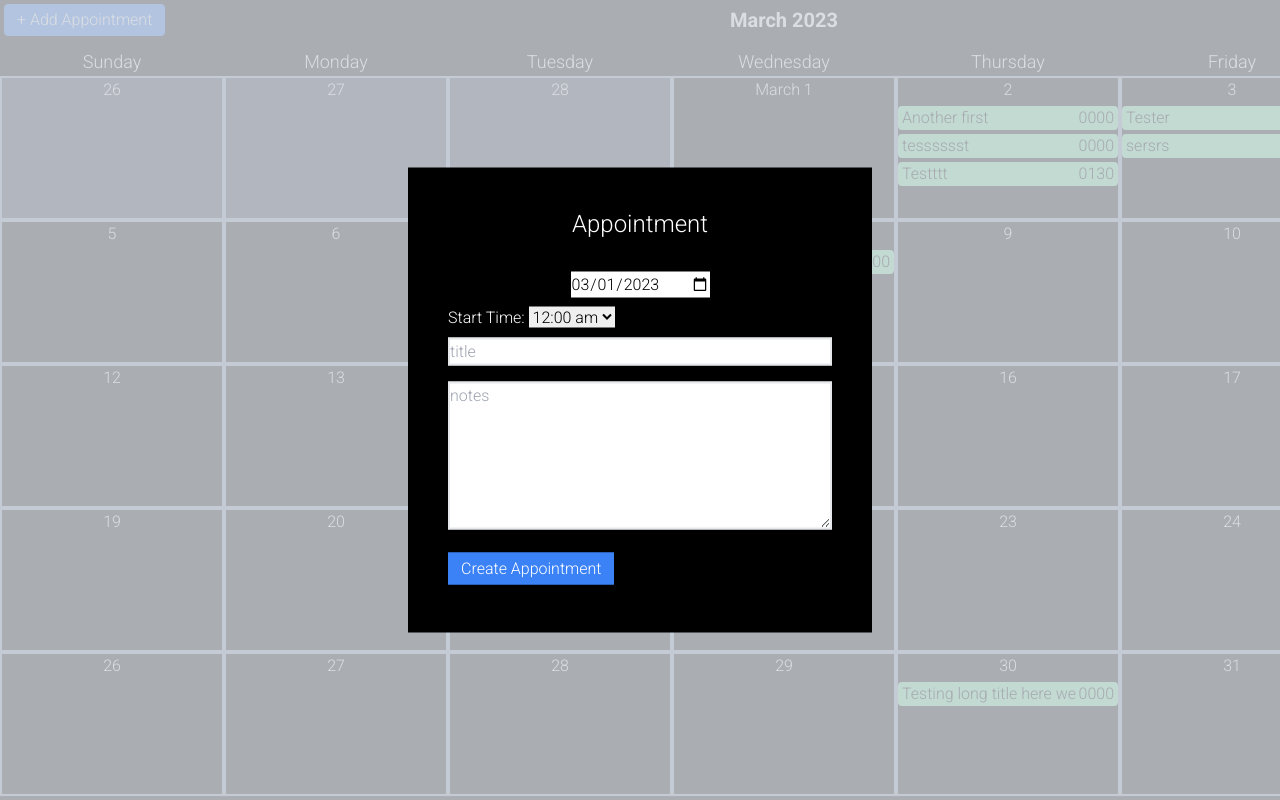
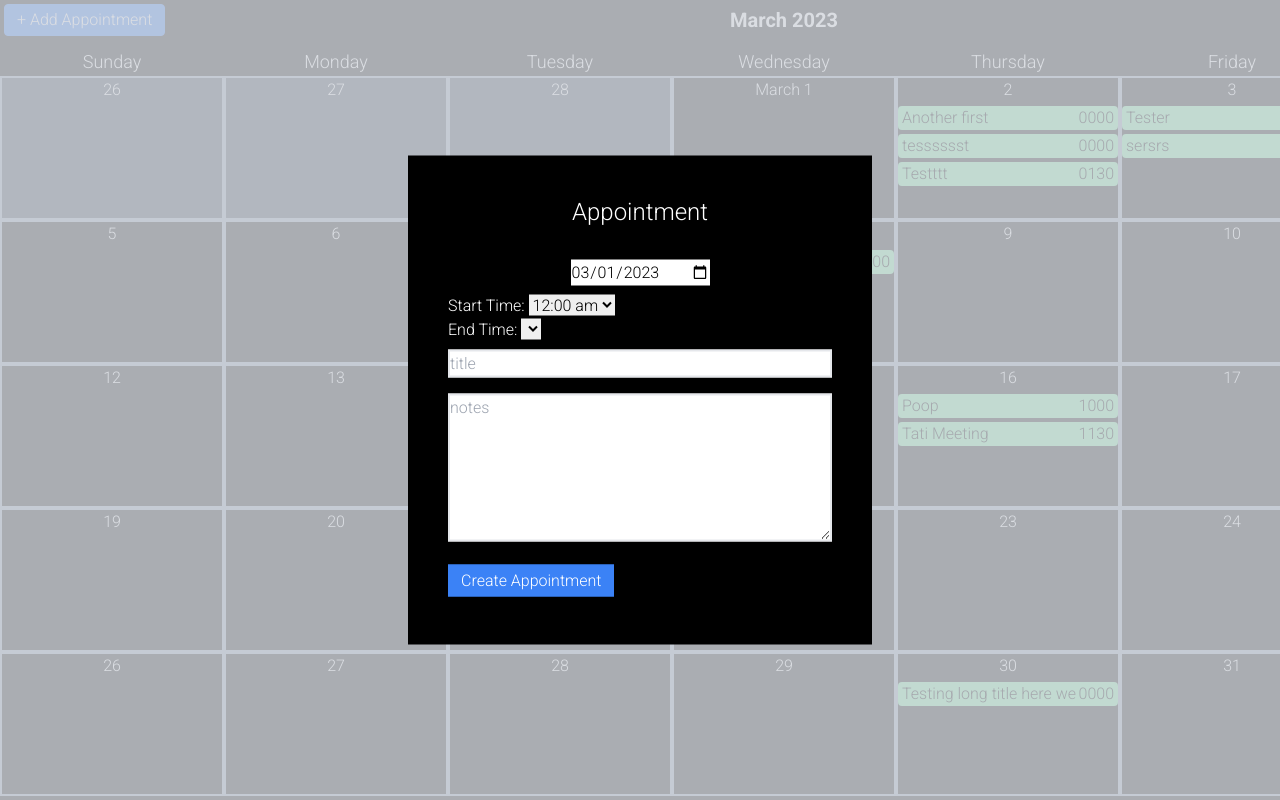
Before and after one commit to Pfirewire/react-calendar, a React (Create React App) app: page / in a window 1280 px wide. Both pictures are taken after a click on the button "+ Add Appointment". Shown: the top 800 px of the page. Built offline with nearby package versions, Linux system fonts and the light colour scheme; data requests are answered from the project's data file.

Commit message:
creating methods to populate select element with end times for appointment

```diff
--- a/db.json
+++ b/db.json
@@ -95,6 +95,22 @@
       "duration": 0,
       "notes": "End of Month test",
       "id": 24
+    },
+    {
+      "title": "Tati Meeting",
+      "date": "2023-03-15",
+      "start": "1130",
+      "duration": 0,
+      "notes": "At work",
+      "id": 25
+    },
+    {
+      "title": "Poop",
+      "date": "2023-03-15",
+      "start": "1000",
+      "duration": 0,
+      "notes": "er",
+      "id": 26
     }
   ]
 }
--- a/src/components/appointments/AppointmentFormTime.js
+++ b/src/components/appointments/AppointmentFormTime.js
@@ -32,12 +32,38 @@ function AppointmentFormTime({ form, handleChange }) {
         </option>
     });
 
+    const createEndTimes = () => {
+        let endHour = form.start.substring(0,2);
+        let endMinute = form.start.substring(2,4);
+        let endTimes = [];
+        for(let i = 0; i < 96; i++) {
+            endMinute += 15;
+            if(endMinute !== 60) {
+
+            }
+        }
+        console.log(endTimes);
+        return endTimes;
+    };
+
+    const renderedEndTimes = createEndTimes().map((endTime, index) => {
+
+    });
+
     return(
         <div>
-            <label className="text-white" htmlFor="start">Start Time: </label>
-            <select name="start" id="start" value={form.start} onChange={handleChange}>
-                {renderedStartTimes}
-            </select>
+            <div>
+                <label className="text-white" htmlFor="start">Start Time: </label>
+                <select name="start" id="start" value={form.start} onChange={handleChange}>
+                    {renderedStartTimes}
+                </select>
+            </div>
+            <div>
+                <label className="text-white" htmlFor="end">End Time: </label>
+                <select name="end" id="end" value={form.end} onChange={handleChange}>
+                    {renderedEndTimes}
+                </select>
+            </div>
         </div>
     );
 }
--- a/src/methods/appointmentMethods.js
+++ b/src/methods/appointmentMethods.js
@@ -1,15 +1,15 @@
 
 
-function filterAppointmentsToDay(data, selectedDate) {
-    return sortAppointments(data.filter(appointment => {
+function filterAppointmentsToDay(appointments, selectedDate) {
+    return sortAppointments(appointments.filter(appointment => {
         const appointmentDate = new Date(appointment.date);
         appointmentDate.setDate(appointmentDate.getDate() + 1);
         return dateMatches(selectedDate, appointmentDate)
     }));
 }
 
-function filterAppointmentsToWeek(data, selectedDate) {
-    return sortAppointments(data.filter(appointment => {
+function filterAppointmentsToWeek(appointments, selectedDate) {
+    return sortAppointments(appointments.filter(appointment => {
         let contains = false;
         let date = new Date(new Date(selectedDate.getFullYear(), selectedDate.getMonth(), selectedDate.getDate()).setDate(selectedDate.getDate() - selectedDate.getDay()));
         for(let i = 0; i < 7; i++) {
@@ -23,8 +23,8 @@ function filterAppointmentsToWeek(data, selectedDate) {
     }));
 }
 
-function filterAppointmentsToMonth(data, selectedDate) {
-    return sortAppointments(data.filter(appointment => {
+function filterAppointmentsToMonth(appointments, selectedDate) {
+    return sortAppointments(appointments.filter(appointment => {
         return appointment.date.includes(`${selectedDate.getFullYear()}-${(selectedDate.getMonth() + 1).toString().padStart(2, '0')}`);
     }));
 }
```
